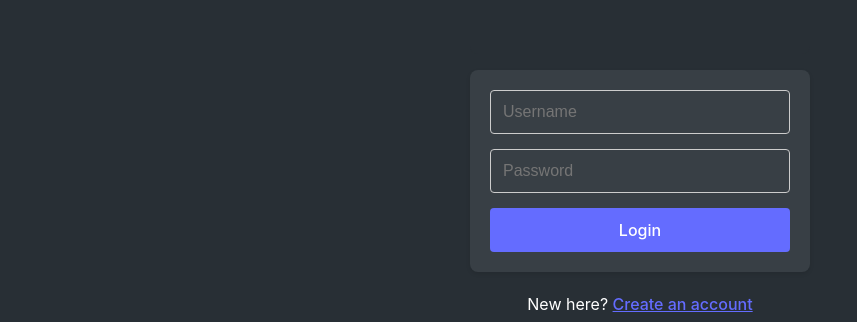
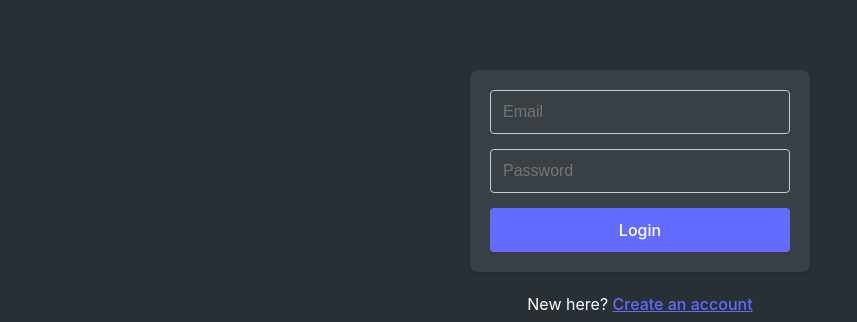
Before and after one commit to leonardHD0433/Internet-Web-Dev, a React (Vite) app in the folder frontend/: page / in a window 1280 px wide. Shown: the part 405-727 px from the top of the page, without its empty margins (0-857 px from the left). Built offline with nearby package versions, Linux system fonts and the light colour scheme.

Commit message:
basic api data passing successfully

```diff
--- a/frontend/src/App.jsx
+++ b/frontend/src/App.jsx
@@ -12,20 +12,44 @@ function App() {
   const [showTest, setShowTest] = useState(false)
   const [connectionStatus, setConnectionStatus] = useState('checking')
   const [isAuthenticated, setIsAuthenticated] = useState(false)
+  const [isLoading, setIsLoading] = useState(false)
+  const [error, setError] = useState(null)
   const navigate = useNavigate()
 
   const handleStatusClick = () => setShowTest(!showTest)
   const handleClose = () => setShowTest(false)
 
-  const handleLogin = () => {
-    setIsAuthenticated(true)
-    navigate('/dashboard')
-  }
+  const handleLogin = async (credentials) => {
+    try {
+      setIsLoading(true)
+      setError(null)
 
-  const handleRegister = (event) => {
-    event.preventDefault()
-    // Add registration logic here
-    navigate('/')
+      const url = `${import.meta.env.VITE_API_URL}${import.meta.env.VITE_API_LOGIN_PATH}?email=${credentials.email}&password=${credentials.password}`
+      console.info('Login request URL:', url)
+
+      const response = await fetch(url, {
+        method: 'GET',
+        headers: {
+          'Content-Type': 'application/json',
+        }
+      })
+
+      console.info('Response status:', response.status)
+
+      if (!response.ok) {
+        throw new Error('Invalid credentials')
+      }
+
+      const data = await response.json()
+      localStorage.setItem('user', JSON.stringify(data))
+      setIsAuthenticated(true)
+      navigate('/dashboard')
+    } catch (err) {
+      setError(err.message)
+      setIsAuthenticated(false)
+    } finally {
+      setIsLoading(false)
+    }
   }
 
   const handleStatusUpdate = (apiStatus, dbStatus) => {
@@ -49,9 +73,7 @@ function App() {
             <CreateAccountButton />
           </div>
         } />
-        <Route path="/register" element={
-          <CreateAccountPage onRegister={handleRegister} />
-        } />
+        <Route path="/register" element={<CreateAccountPage />} />
         <Route path="/dashboard" element={
           isAuthenticated ? (
             <div>Dashboard Page</div>
--- a/frontend/src/components/LoginForm/index.jsx
+++ b/frontend/src/components/LoginForm/index.jsx
@@ -1,21 +1,58 @@
+import { useState } from 'react'
 import './styles.css'
 
-const LoginForm = ({ onSubmit }) => (
-  <div className="login-form">
+const LoginForm = ({ onSubmit, isLoading, error }) => {
+  const [formData, setFormData] = useState({
+    email: '',
+    password: ''
+  })
+
+  const handleChange = (e) => {
+    const { name, value } = e.target
+    setFormData(prev => ({
+      ...prev,
+      [name]: value
+    }))
+  }
+
+  const handleSubmit = (e) => {
+    e.preventDefault()
+    console.info('Sending credentials:', formData)
+    onSubmit(formData)
+  }
+
+  return (
+    <form className="login-form" onSubmit={handleSubmit}>
+      {error && <div className="error-message">{error}</div>}
       <input
-      type="text"
-      placeholder="Username"
+        type="email"
+        name="email"
+        value={formData.email}
+        onChange={handleChange}
+        placeholder="Email"
         className="login-input"
+        required
+        disabled={isLoading}
       />
       <input
         type="password"
+        name="password"
+        value={formData.password}
+        onChange={handleChange}
         placeholder="Password"
         className="login-input"
+        required
+        disabled={isLoading}
       />
-    <button className="login-button" onClick={onSubmit}>
-      Login
+      <button
+        type="submit"
+        className="login-button"
+        disabled={isLoading}
+      >
+        {isLoading ? 'Logging in...' : 'Login'}
       </button>
-  </div>
+    </form>
   )
+}
 
 export default LoginForm
--- a/frontend/src/components/LoginForm/styles.css
+++ b/frontend/src/components/LoginForm/styles.css
@@ -40,3 +40,19 @@
 .login-button:hover {
     background-color: #535bf2;
 }
+
+.error-message {
+    color: #f44336;
+    margin-bottom: 1rem;
+    text-align: center;
+}
+
+.login-button:disabled {
+    background: #cccccc;
+    cursor: not-allowed;
+}
+
+.login-input:disabled {
+    background: #eeeeee;
+    cursor: not-allowed;
+}
--- a/frontend/src/pages/CreateAccountPage/index.jsx
+++ b/frontend/src/pages/CreateAccountPage/index.jsx
@@ -1,8 +1,11 @@
 import { useState } from 'react';
+import { useNavigate } from 'react-router-dom';
 import './styles.css';
 import Logo from '../../components/Logo';
 
-const CreateAccountPage = ({ onRegister }) => {
+const CreateAccountPage = () => {
+  const navigate = useNavigate();
+
   const [formData, setFormData] = useState({
     name: '',
     email: '',
@@ -21,7 +24,7 @@ const CreateAccountPage = ({ onRegister }) => {
     }));
   };
 
-  const handleSubmit = (e) => {
+  const handleSubmit = async (e) => {
     e.preventDefault();
     setError('');
 
@@ -37,8 +40,31 @@ const CreateAccountPage = ({ onRegister }) => {
       return;
     }
 
-    // Call the onRegister prop from App.jsx
-    onRegister(formData);
+    const queryParams = new URLSearchParams({
+      name: formData.name,
+      email: formData.email,
+      username: formData.username,
+      password: formData.password,
+    });
+
+    try {
+      const url = `${import.meta.env.VITE_API_URL}${import.meta.env.VITE_API_REGISTER_PATH}?${queryParams.toString()}`
+      console.info('Register request URL:', url) // For debugging
+
+      const response = await fetch(url, {
+        method: 'GET',
+      });
+      const data = await response.json();
+      if (data.success) {
+        alert('Registered Successfully');
+        navigate('/');
+      } else {
+        setError(data.message || 'Registration failed');
+      }
+    } catch (err) {
+      console.error('Registration error:', err);
+      setError('An error occurred');
+    }
   };
 
   return (
--- a/frontend/vite.config.js
+++ b/frontend/vite.config.js
@@ -1,7 +1,13 @@
 import { defineConfig } from 'vite'
 import react from '@vitejs/plugin-react-swc'
 
-// https://vite.dev/config/
 export default defineConfig({
   plugins: [react()],
+  server: {
+    host: '0.0.0.0',
+    port: 5173,
+    watch: {
+      usePolling: true
+    }
+  }
 })
```
Also changed, not shown: 2 other files (tests, documents, lock files or other folders). Lines whose indentation alone changed are shown as unchanged.
